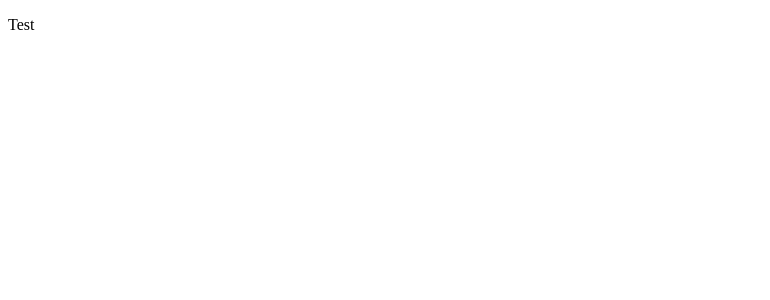
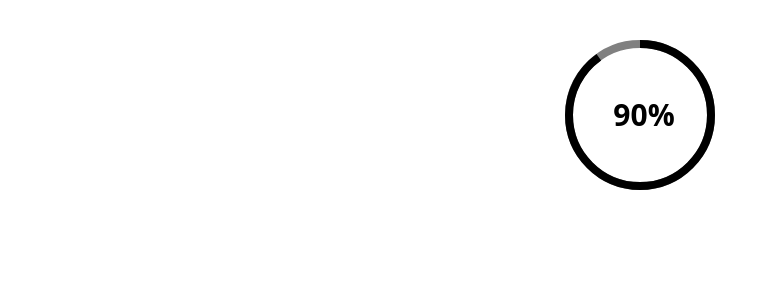
Before and after one commit to jdgamble555/svg-circle, a Nuxt app: page / in a window 1280 px wide. Shown: the top 300 px of the page, without its empty margins (0-770 px from the left). Built offline with nearby package versions, Linux system fonts and the light colour scheme.

Commit message:
progress

```diff
--- a/app.vue
+++ b/app.vue
@@ -1,5 +1,15 @@
+<script setup lang="ts">
+
+const progress = 90;
+
+</script>
+
 <template>
-  <div>
-    <svg-circle />
+  <div class="flex items-center justify-center text-center mt-10">
+    <svg-circle :progress>
+      <h1 class="text-3xl font-bold size-full flex items-center justify-center">
+        {{ progress }}%
+      </h1>
+    </svg-circle>
   </div>
 </template>
--- /dev/null
+++ b/assets/css/main.css
@@ -0,0 +1 @@
+@import "tailwindcss";
--- a/components/svg-circle.vue
+++ b/components/svg-circle.vue
@@ -1,3 +1,28 @@
+<script setup lang="ts">
+
+const { progress = 55 } = defineProps<{ progress?: number | null }>()
+
+const cir = 150
+const width = 8
+const trailColor = 'gray'
+const strokeColor = 'black'
+
+const halfCir = cir / 2
+const radius = halfCir - width / 2
+const circumference = 2 * Math.PI * radius
+
+const dashOffset = computed(() => circumference * (1 - progress / 100))
+</script>
+
 <template>
-    <p>Test</p>
+    <svg xmlns="http://www.w3.org/2000/svg" :width="cir" :height="cir">
+        <circle :cx="halfCir" :cy="halfCir" :r="radius" :stroke="trailColor" fill="none" :stroke-width="width" />
+        <circle :cx="halfCir" :cy="halfCir" :r="radius" fill="none" :stroke="strokeColor"
+            :transform="`rotate(-90 ${halfCir} ${halfCir})`" :stroke-dasharray="circumference"
+            :stroke-dashoffset="dashOffset" :stroke-width="width" />
+        <foreignObject :x="width / 2" :y="width / 2 - 4" :width="cir - width" :height="cir - width"
+            class="size-full flex justify-center items-center">
+            <slot />
+        </foreignObject>
+    </svg>
 </template>
--- a/eslint.config.mjs
+++ b/eslint.config.mjs
@@ -1,6 +1,9 @@
 // @ts-check
 import withNuxt from './.nuxt/eslint.config.mjs'
 
-export default withNuxt(
-  // Your custom configs here
-)
+export default withNuxt({
+  rules: {
+    // Disable or adjust first-attribute-linebreak
+    'vue/first-attribute-linebreak': 'off', // or use ['error', 'beside'] / ['error', 'below'] as needed
+  }
+})
--- a/nuxt.config.ts
+++ b/nuxt.config.ts
@@ -1,6 +1,13 @@
 // https://nuxt.com/docs/api/configuration/nuxt-config
+import tailwindcss from "@tailwindcss/vite";
+
+
 export default defineNuxtConfig({
   compatibilityDate: '2024-11-01',
   devtools: { enabled: true },
-  modules: ['@nuxt/eslint', '@nuxt/test-utils']
+  modules: ['@nuxt/eslint', '@nuxt/test-utils'],
+  css: ['~/assets/css/main.css'],
+  vite: {
+    plugins: [tailwindcss()]
+  }
 })
--- a/package.json
+++ b/package.json
@@ -12,8 +12,10 @@
   "dependencies": {
     "@nuxt/eslint": "^1.2.0",
     "@nuxt/test-utils": "^3.17.2",
+    "@tailwindcss/vite": "^4.0.15",
     "eslint": "^9.23.0",
     "nuxt": "^3.16.1",
+    "tailwindcss": "^4.0.15",
     "vue": "^3.5.13",
     "vue-router": "^4.5.0"
   }
```
Also changed, not shown: 1 other file (tests, documents, lock files or other folders).
